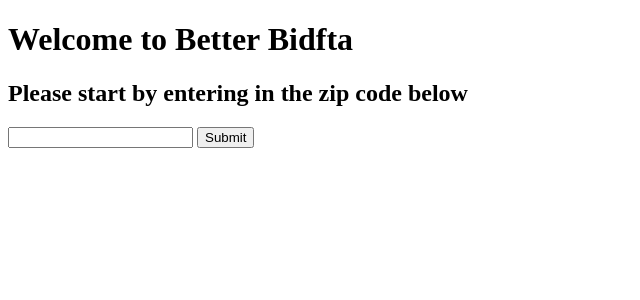
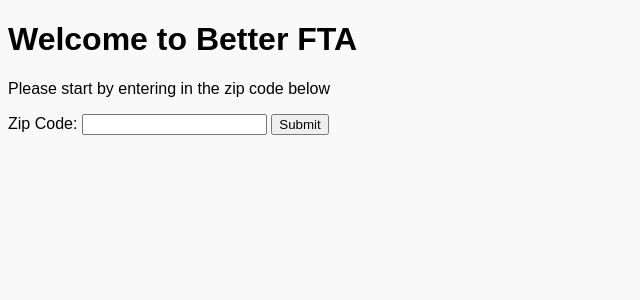
Before and after one commit to deycallmezer0/Better-Bidfta, a FastAPI app: page / in a window 1280 px wide. Shown: the top 300 px of the page, without its empty margins (0-640 px from the left). Run offline with FastAPI, Linux system fonts and the light colour scheme.

Commit message:
Update home.html

```diff
--- a/templates/home.html
+++ b/templates/home.html
@@ -3,18 +3,15 @@
 <head>
     <meta charset="UTF-8">
     <title>Home</title>
+    <link rel="stylesheet" type="text/css" href="style.css">
 </head>
 <body>
-<h1>
-    Welcome to Better Bidfta
-</h1>
-<h2>
-    Please start by entering in the zip code below
-</h2>
+<h1>Welcome to Better FTA</h1>
+<p>Please start by entering in the zip code below</p>
 <form action="/search" method="get">
-    <input type="text" name="zipCode">
+    <label for="zipCode">Zip Code:</label>
+    <input type="text" id="zipCode" name="zipCode">
     <button type="submit">Submit</button>
 </form>
-
 </body>
 </html>
```
